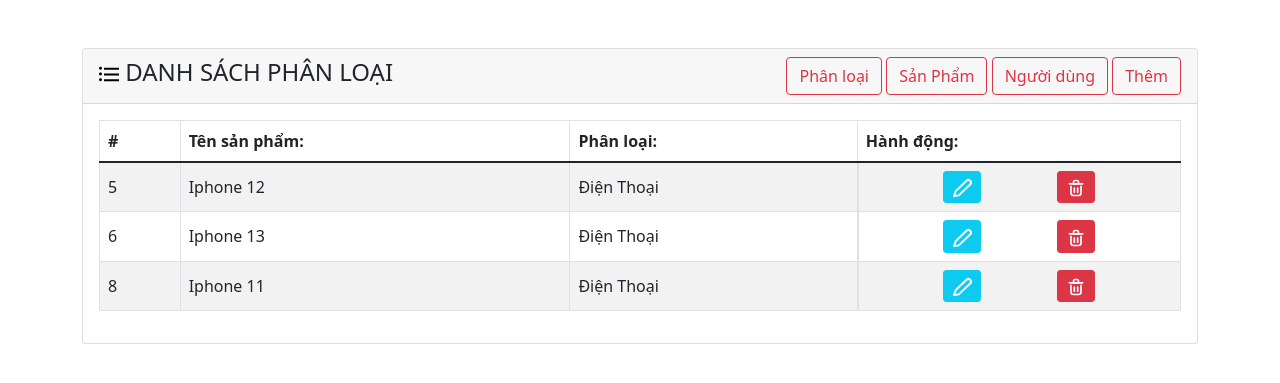
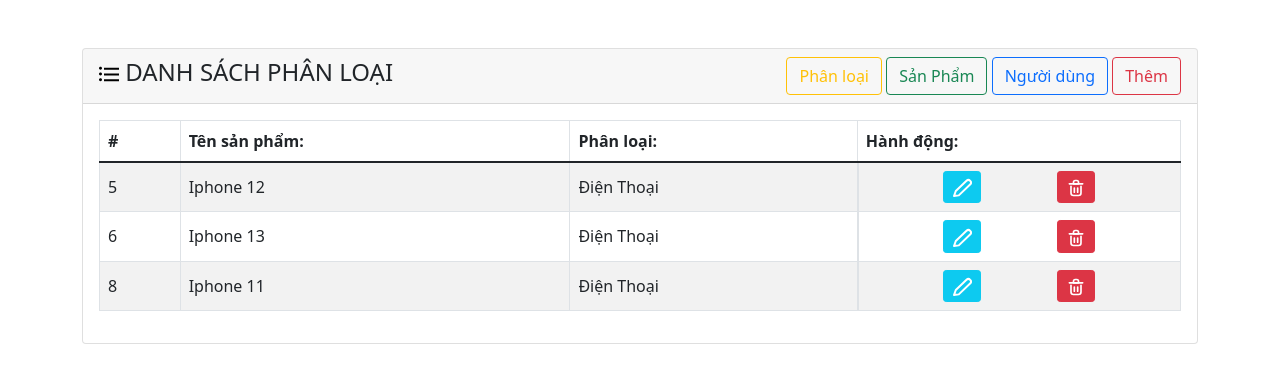
Before and after one commit to Lam-Nhat-Huy/php-labs, a PHP site: page /index?pages=category&action=list in a window 1280 px wide. Shown: the top 383 px of the page. Run offline with PHP 8.4, Linux system fonts and the light colour scheme; data comes from the database, SQL or seed files in the repository.

Commit message:
update code

```diff
--- a/admin/category/list.php
+++ b/admin/category/list.php
@@ -16,9 +16,9 @@
                 <h4> <img src="./admin/images/list-1497-svgrepo-com.svg" alt=""> DANH SÁCH PHÂN LOẠI</h4>
                 <!-- Button trigger modal -->
                 <div class="action-btn">
-                    <a href="./index.php?pages=category&action=list" class="btn btn-outline-danger">Phân loại</a>
-                    <a href="./index.php?pages=product&action=list" class="btn btn-outline-danger">Sản Phẩm</a>
-                    <a href="./index.php?pages=users&action=list" class="btn btn-outline-danger">Người dùng</a>
+                    <a href="./index.php?pages=category&action=list" class="btn btn-outline-warning">Phân loại</a>
+                    <a href="./index.php?pages=product&action=list" class="btn btn-outline-success">Sản Phẩm</a>
+                    <a href="./index.php?pages=users&action=list" class="btn btn-outline-primary">Người dùng</a>
                     <a href="./index.php?pages=category&action=add" class="btn btn-outline-danger">Thêm</a>
                 </div>
 
--- a/admin/product/list.php
+++ b/admin/product/list.php
@@ -16,9 +16,9 @@
                 <h4> <img src="./admin/images/list-1497-svgrepo-com.svg" alt=""> DANH SÁCH SẢN PHẨM</h4>
                 <!-- Button trigger modal -->
                 <div class="action-btn">
-                    <a href="./index.php?pages=category&action=list" class="btn btn-outline-danger">Phân loại</a>
-                    <a href="./index.php?pages=product&action=list" class="btn btn-outline-danger">Sản Phẩm</a>
-                    <a href="./index.php?pages=users&action=list" class="btn btn-outline-danger">Người dùng</a>
+                    <a href="./index.php?pages=category&action=list" class="btn btn-outline-warning">Phân loại</a>
+                    <a href="./index.php?pages=product&action=list" class="btn btn-outline-success">Sản Phẩm</a>
+                    <a href="./index.php?pages=users&action=list" class="btn btn-outline-primary">Người dùng</a>
                     <a href="./index.php?pages=product&action=add" class="btn btn-outline-danger">Thêm</a>
                 </div>
 
--- a/admin/users/list.php
+++ b/admin/users/list.php
@@ -16,9 +16,9 @@
                 <h4> <img src="./admin/images/list-1497-svgrepo-com.svg" alt=""> DANH SÁCH NGƯỜI DÙNG</h4>
                 <!-- Button trigger modal -->
                 <div class="action-btn">
-                    <a href="./index.php?pages=category&action=list" class="btn btn-outline-danger">Phân loại</a>
-                    <a href="./index.php?pages=product&action=list" class="btn btn-outline-danger">Sản Phẩm</a>
-                    <a href="./index.php?pages=users&action=list" class="btn btn-outline-danger">Người dùng</a>
+                    <a href="./index.php?pages=category&action=list" class="btn btn-outline-warning">Phân loại</a>
+                    <a href="./index.php?pages=product&action=list" class="btn btn-outline-success">Sản Phẩm</a>
+                    <a href="./index.php?pages=users&action=list" class="btn btn-outline-primary">Người dùng</a>
                     <a href="./index.php?pages=users&action=add" class="btn btn-outline-danger">Thêm</a>
                 </div>
 
```
Also changed, not shown: admin/images/1951347_R_Z002A.jpg (added).
